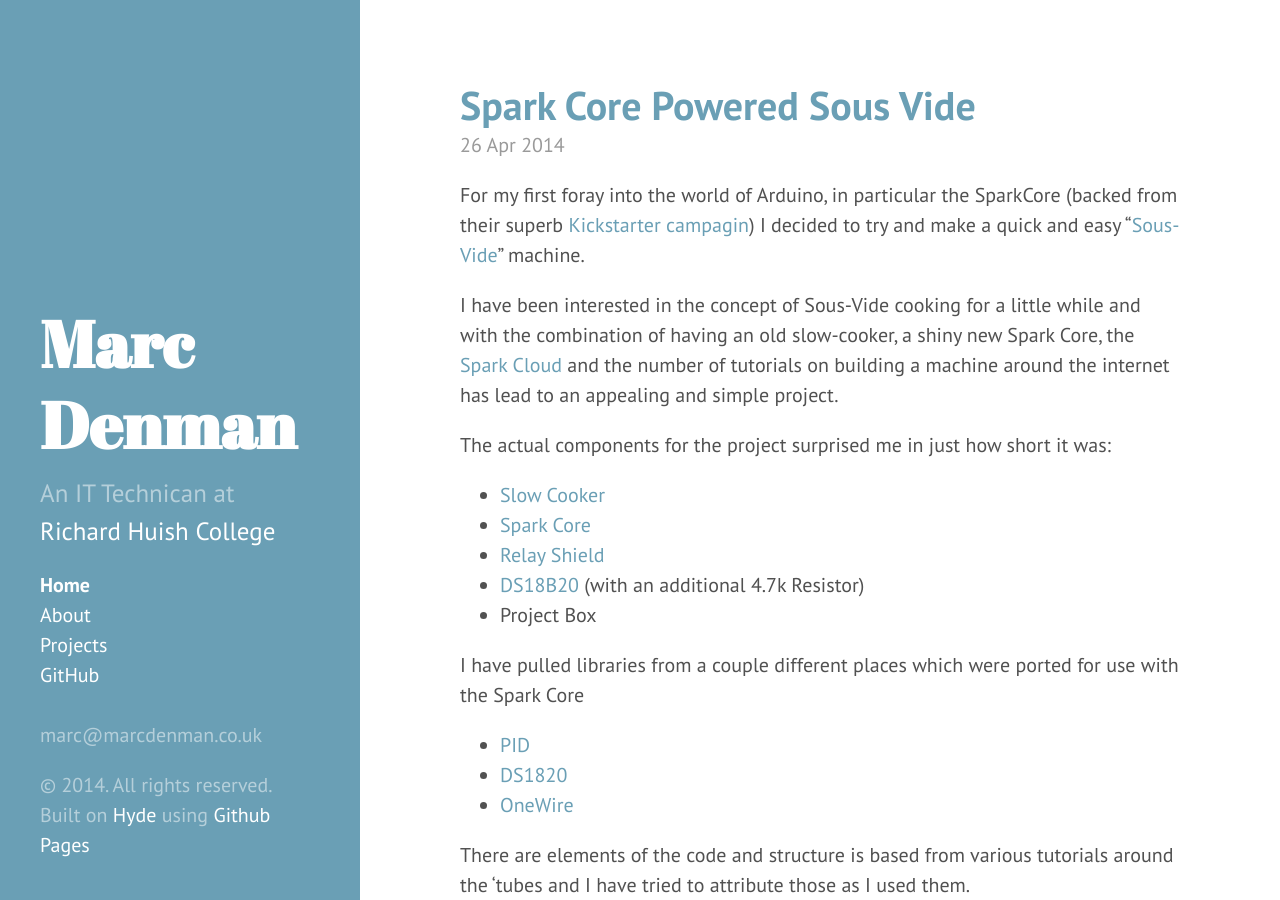
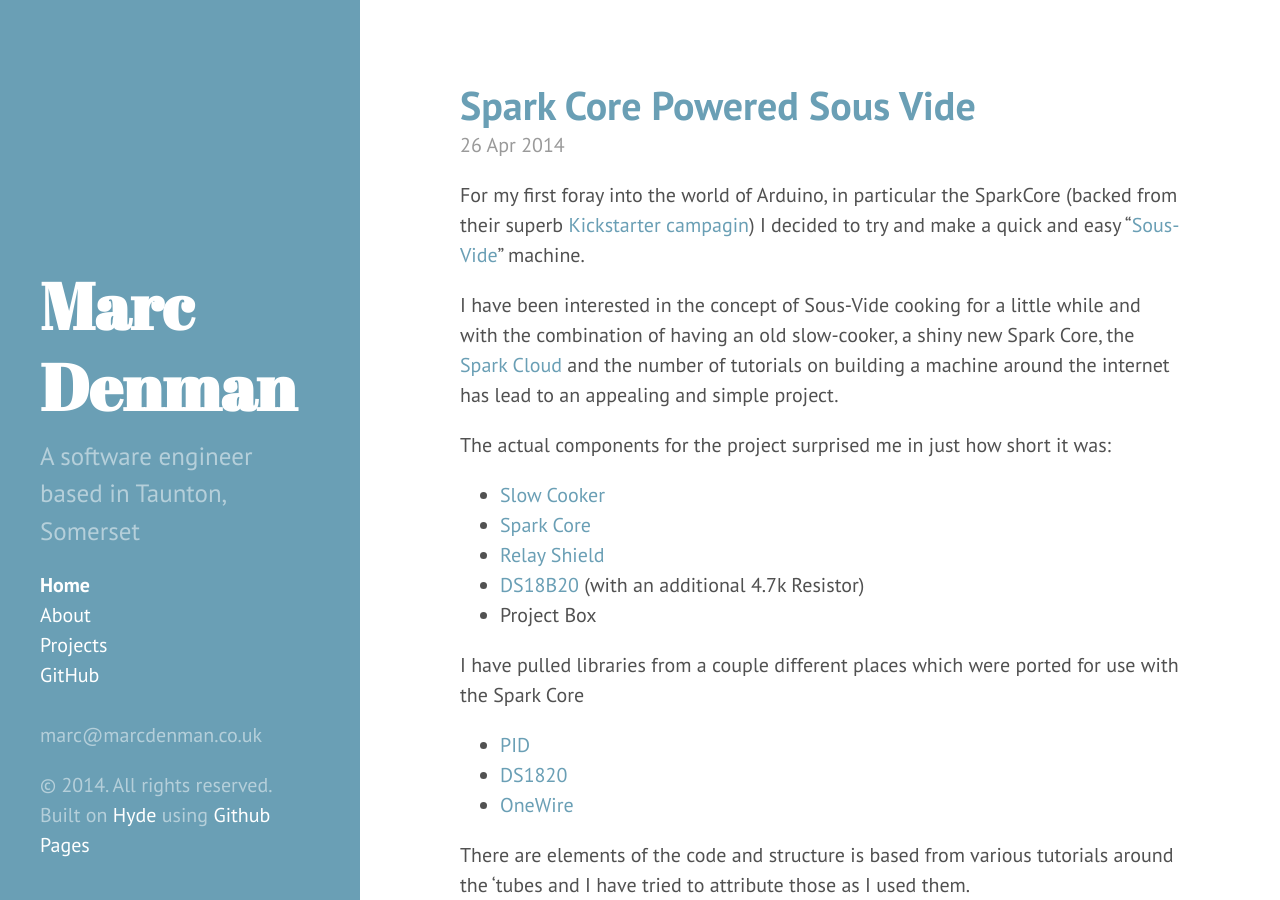
Before and after one commit to MarcDenman/marcdenman.github.io, a Jekyll site: the page built from index.html, in a window 1280 px wide and 900 px high. Built offline with Jekyll 4.4.1, drawn with Linux system fonts in a browser that asks for light colours; Markdown is read by kramdown in place of the engine named in the settings; the list of posts is cut into pages by our own code.

Commit message:
Update _config.yml

```diff
--- a/_config.yml
+++ b/_config.yml
@@ -7,8 +7,8 @@ permalink:        pretty
 
 # Setup
 title:            Marc Denman
-tagline:          'IT Technican'
-description:      'An IT Technican at <a href="http://huish.ac.uk" target="_blank">Richard Huish College</a>'
+tagline:          'Software Engineer'
+description:      'A software engineer based in Taunton, Somerset'
 url:              http://marcdenman.co.uk
 
 author:
```
